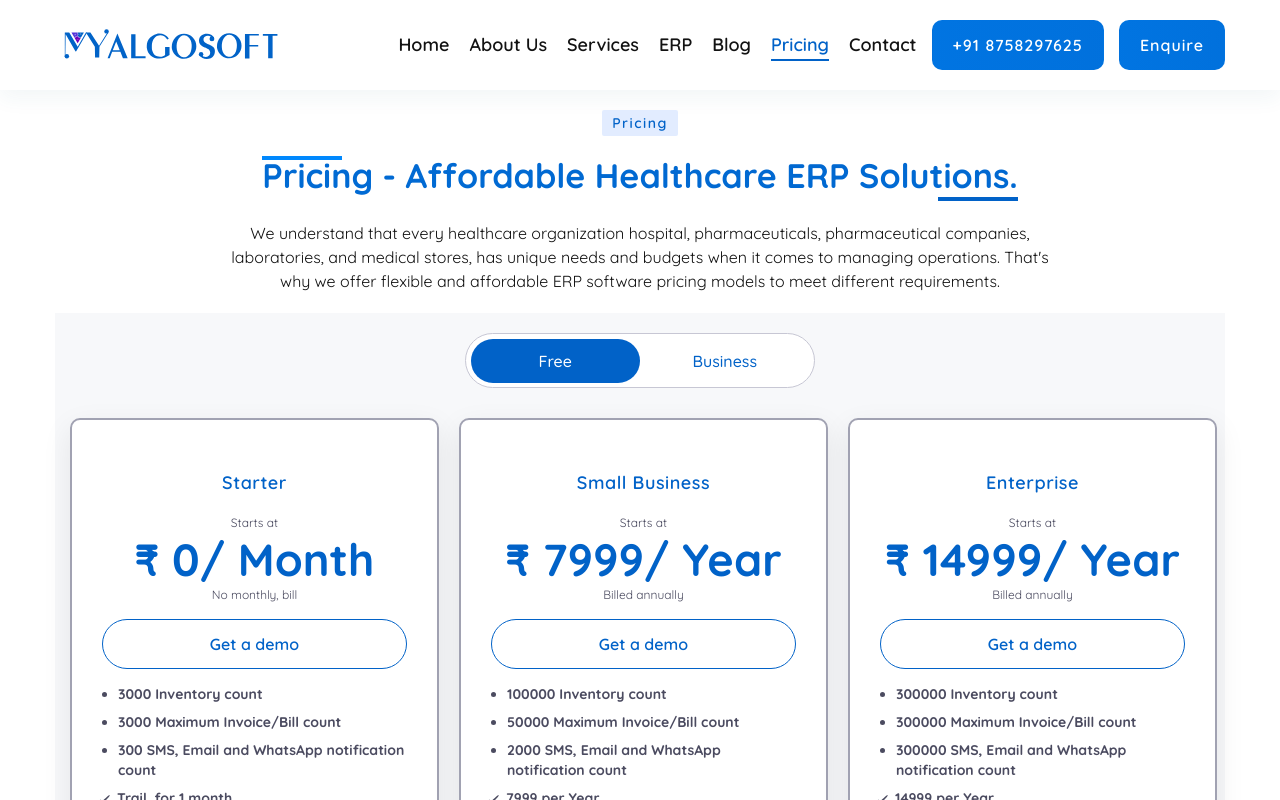
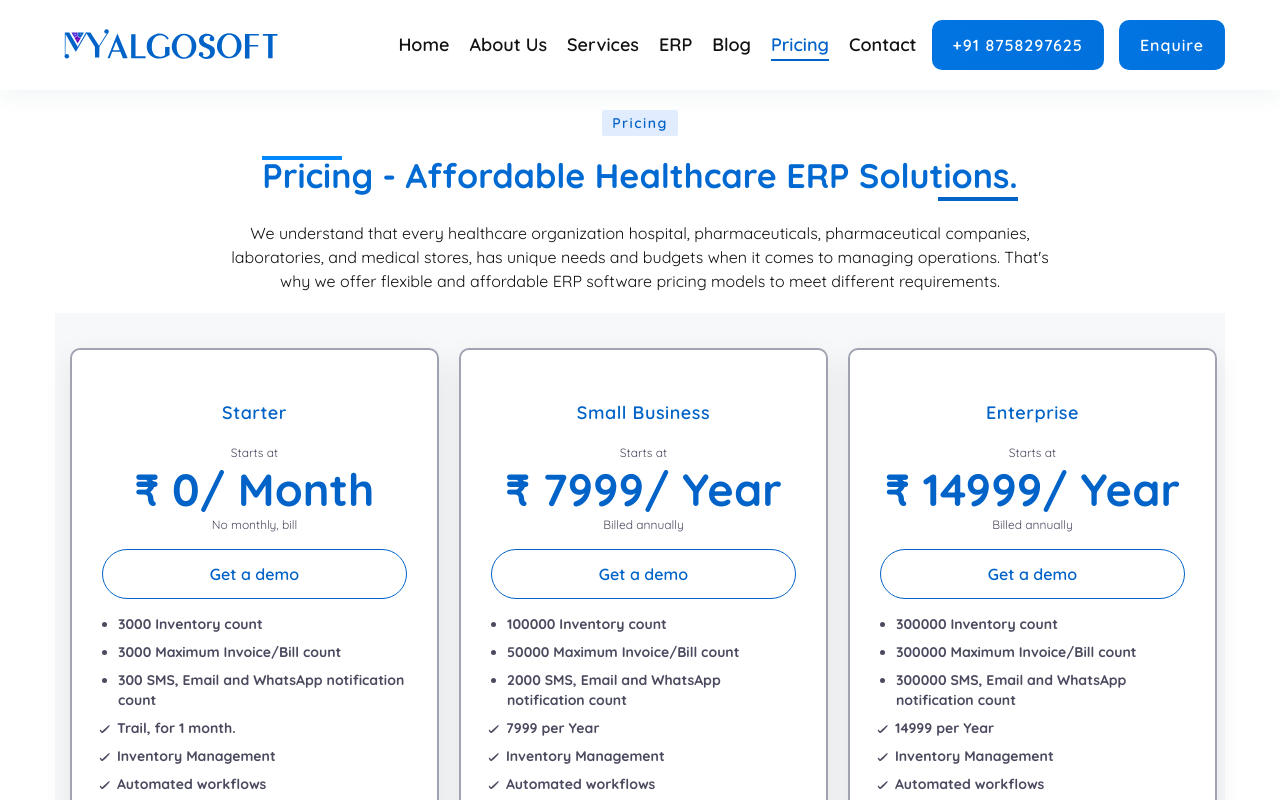
Before and after one commit to AJITSINHSolanki/website_2024, a Next.js app: page /pricing in a window 1280 px wide. Shown: the top 800 px of the page. Built offline with nearby package versions, Linux system fonts and the light colour scheme.

Commit message:
Updates in plans

```diff
--- a/src/components/pricing/priceBox.js
+++ b/src/components/pricing/priceBox.js
@@ -1,7 +1,11 @@
 import { useState } from 'react';
 import { PCloseImg, PRightImg } from '../../../public/images';
 import Image from 'next/image';
-import { EnterpriseBenifits, FreeBenefits, SmallBusinessBenifits } from "@/utils/constant";
+import {
+  EnterpriseBenifits,
+  FreeBenefits,
+  SmallBusinessBenifits,
+} from '@/utils/constant';
 
 const PriceBox = () => {
   const [selectedPlan, setSelectedPlan] = useState('Free');
@@ -11,26 +15,10 @@ const PriceBox = () => {
   };
   return (
     <>
-    <div className="container">
+      <div className="container">
+        <div className="price_box_section">
 
-      <div className="price_box_section">
-        <div className="uk-margin">
-          <div
-            className={`button_tab ${selectedPlan === 'Free' ? 'active' : ''}`}
-
-          >
-            Free
-          </div>
-          <div
-            className={`button_tab ${
-              selectedPlan === 'Small Business' ? 'active' : ''
-            }`}
-
-          >
-            Business
-          </div>
-        </div>
-        <div className="price_box_inner" style={{ gap: '20px' }}>
+          <div className="price_box_inner" style={{ gap: '20px' }}>
             <div className={`item_box_section  `}>
               <div>
                 <div className="item_box">
@@ -53,10 +41,9 @@ const PriceBox = () => {
                         <li>3000 Inventory count</li>
                         <li>3000 Maximum Invoice/Bill count</li>
                         <li>300 SMS, Email and WhatsApp notification count</li>
-
                       </ul>
                       <ul style={{ listStyle: 'none', paddingLeft: '15px' }}>
-                        { FreeBenefits.map((item, index) => (
+                        {FreeBenefits.map((item, index) => (
                           <li
                             key={index}
                             style={{ listStyleImage: `url(${PRightImg.src})` }}
@@ -94,7 +81,7 @@ const PriceBox = () => {
                         <li>2000 SMS, Email and WhatsApp notification count</li>
                       </ul>
                       <ul style={{ listStyle: 'none', paddingLeft: '15px' }}>
-                        { SmallBusinessBenifits.map((item, index) => (
+                        {SmallBusinessBenifits.map((item, index) => (
                           <li
                             key={index}
                             style={{ listStyleImage: `url(${PRightImg.src})` }}
@@ -134,7 +121,7 @@ const PriceBox = () => {
                         </li>
                       </ul>
                       <ul style={{ listStyle: 'none', paddingLeft: '15px' }}>
-                        { EnterpriseBenifits.map((item, index) => (
+                        {EnterpriseBenifits.map((item, index) => (
                           <li
                             key={index}
                             style={{ listStyleImage: `url(${PRightImg.src})` }}
@@ -149,8 +136,8 @@ const PriceBox = () => {
               </div>
             </div>
           </div>
+        </div>
       </div>
-    </div>
     </>
   );
 };
--- a/src/styles/globals.css
+++ b/src/styles/globals.css
@@ -1738,6 +1738,7 @@ a {
 .price_box_section .price_box_inner {
   margin: 0 auto;
   display: flex;
+  margin-top: 15px;
 }
 
 .price_box_section .price_box_inner .item_box_section {
--- a/src/utils/constant.ts
+++ b/src/utils/constant.ts
@@ -680,15 +680,15 @@ export const UserLimits = [
   },
   {
     title: 'Small Business',
-    Inventory: ' 3000',
-    Transaction: ' 3000',
-    Notification: ' 300',
+    Inventory: ' 100000 ',
+    Transaction: ' 50000 ',
+    Notification: ' 2000 ',
   },
   {
     title: 'Enterprise',
-    Inventory: ' 3000',
-    Transaction: ' 3000',
-    Notification: ' 300',
+    Inventory: ' 300000 ',
+    Transaction: ' 300000 ',
+    Notification: ' 300000 ',
   },
 ];
 
```
